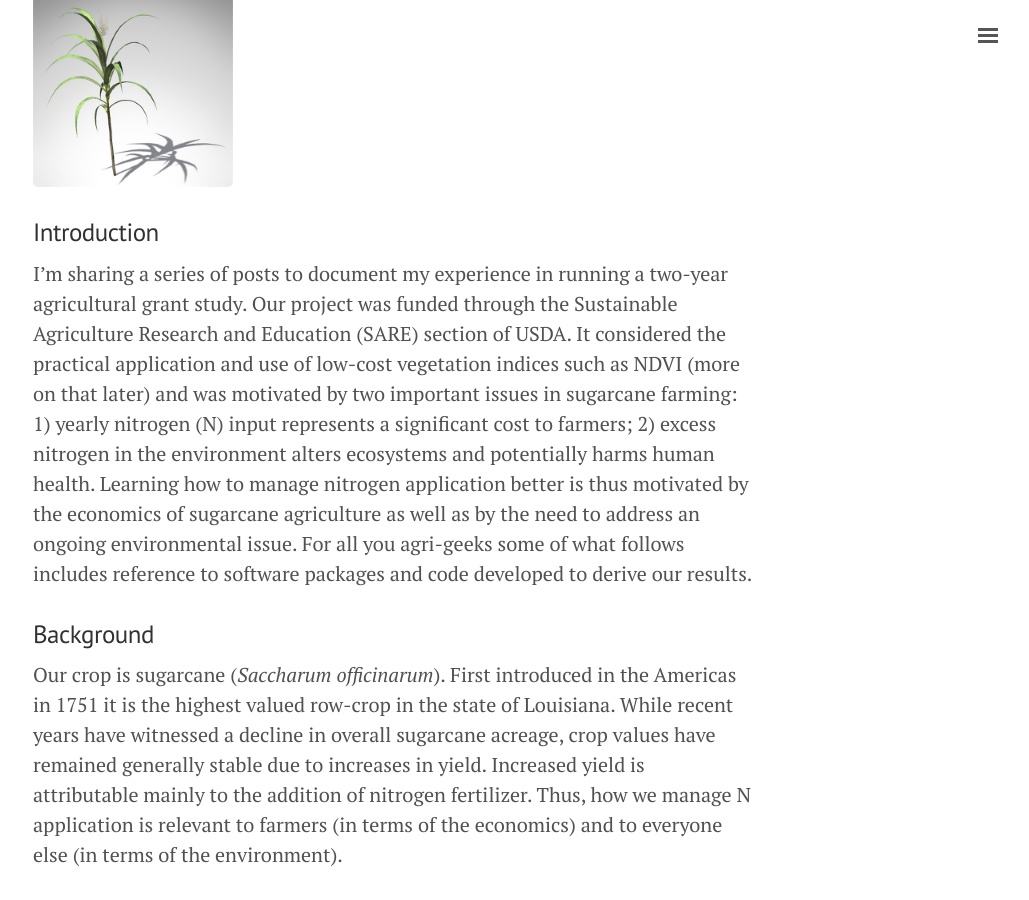
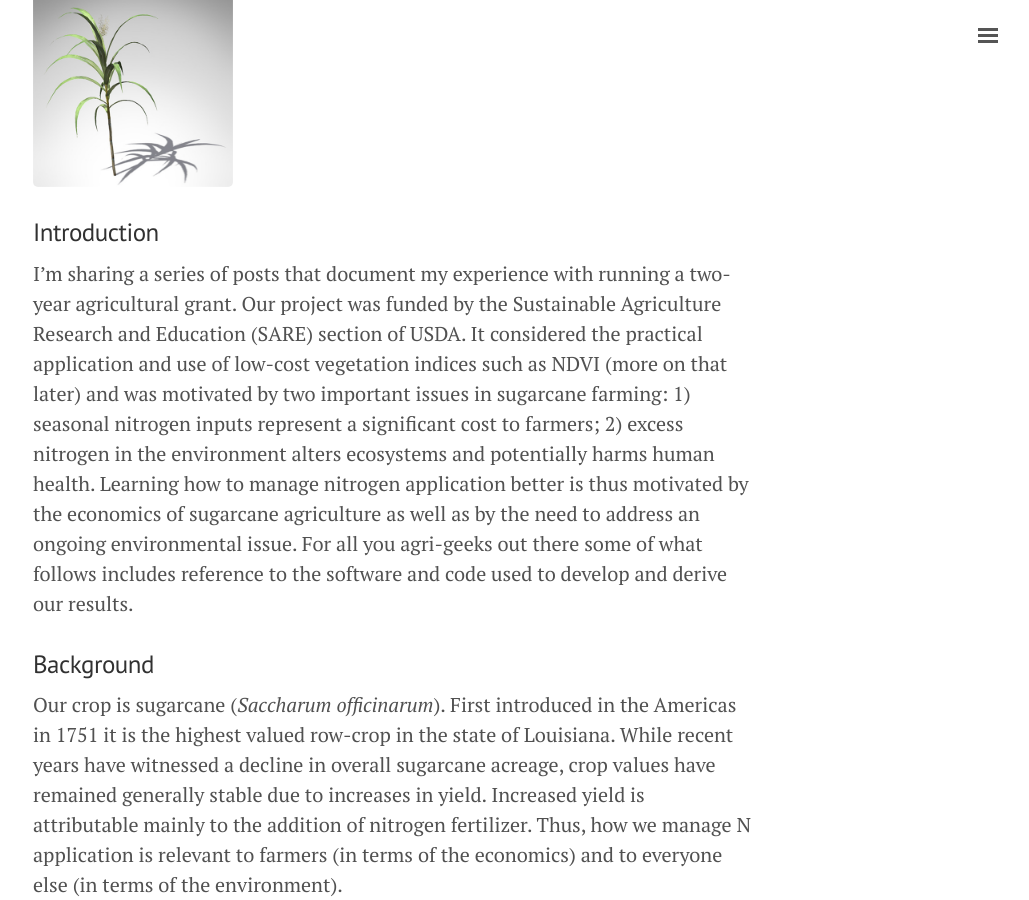
Before and after one commit to geraldmc/geraldmc.github.io, a Jekyll site: the page built from _posts/2019-04-06-predicting-yield-1.md, in a window 1280 px wide and 900 px high, scrolled down 245 px. Shown: the whole window, without its empty margins (247-1276 px from the left). Built offline with Jekyll 4.4.1, drawn with Linux system fonts in a browser that asks for light colours.

Commit message:
updates part 1

```diff
--- a/_posts/2019-04-06-predicting-yield-1.md
+++ b/_posts/2019-04-06-predicting-yield-1.md
@@ -7,7 +7,7 @@ title: Predicting Crop Yield From The Sky
 
 ### Introduction
 
-I'm sharing a series of posts to document my experience in running a two-year agricultural grant study. Our project was funded through the Sustainable Agriculture Research and Education (SARE) section of USDA. It considered the practical application and use of low-cost vegetation indices such as NDVI (more on that later) and was motivated by two important issues in sugarcane farming: 1) yearly nitrogen (N) input represents a significant cost to farmers; 2) excess nitrogen in the environment alters ecosystems and potentially harms human health. Learning how to manage nitrogen application better is thus motivated by the economics of sugarcane agriculture as well as by the need to address an ongoing environmental issue. For all you agri-geeks some of what follows includes reference to software packages and code developed to derive our results.
+I'm sharing a series of posts that document my experience with running a two-year agricultural grant. Our project was funded by the Sustainable Agriculture Research and Education (SARE) section of USDA. It considered the practical application and use of low-cost vegetation indices such as NDVI (more on that later) and was motivated by two important issues in sugarcane farming: 1) seasonal nitrogen inputs represent a significant cost to farmers; 2) excess nitrogen in the environment alters ecosystems and potentially harms human health. Learning how to manage nitrogen application better is thus motivated by the economics of sugarcane agriculture as well as by the need to address an ongoing environmental issue. For all you agri-geeks out there some of what follows includes reference to the software and code used to develop and derive our results.
 
 ### Background
 
```
